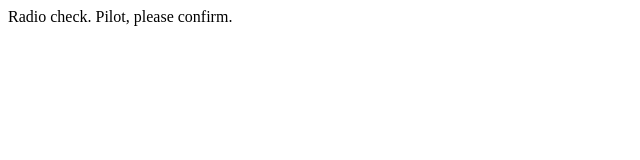
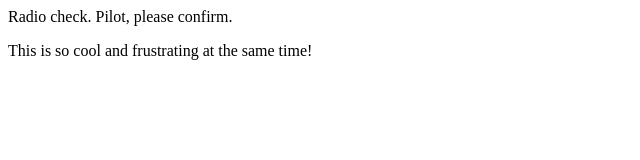
Before and after one commit to Anoelpayne/communication.log, a plain HTML site: page index.html in a window 1280 px wide. Shown: the whole page, without its empty margins (0-640 px from the left). Drawn offline with Linux system fonts and the light colour scheme.

Commit message:
Added second line to log.

```diff
--- a/index.html
+++ b/index.html
@@ -1,5 +1,6 @@
 <html>
 <body>
    <p>Radio check. Pilot, please confirm.</p>
+   <p> This is so cool and frustrating at the same time!</p>
 </body>
 </html>
```
